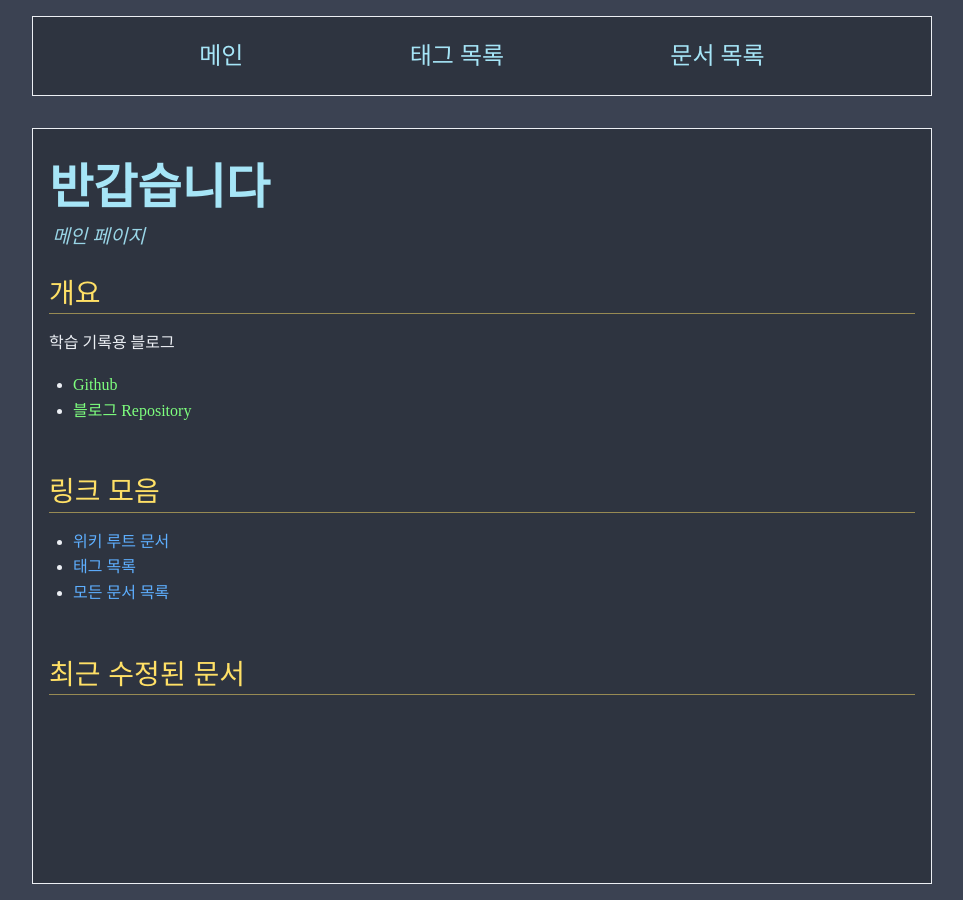
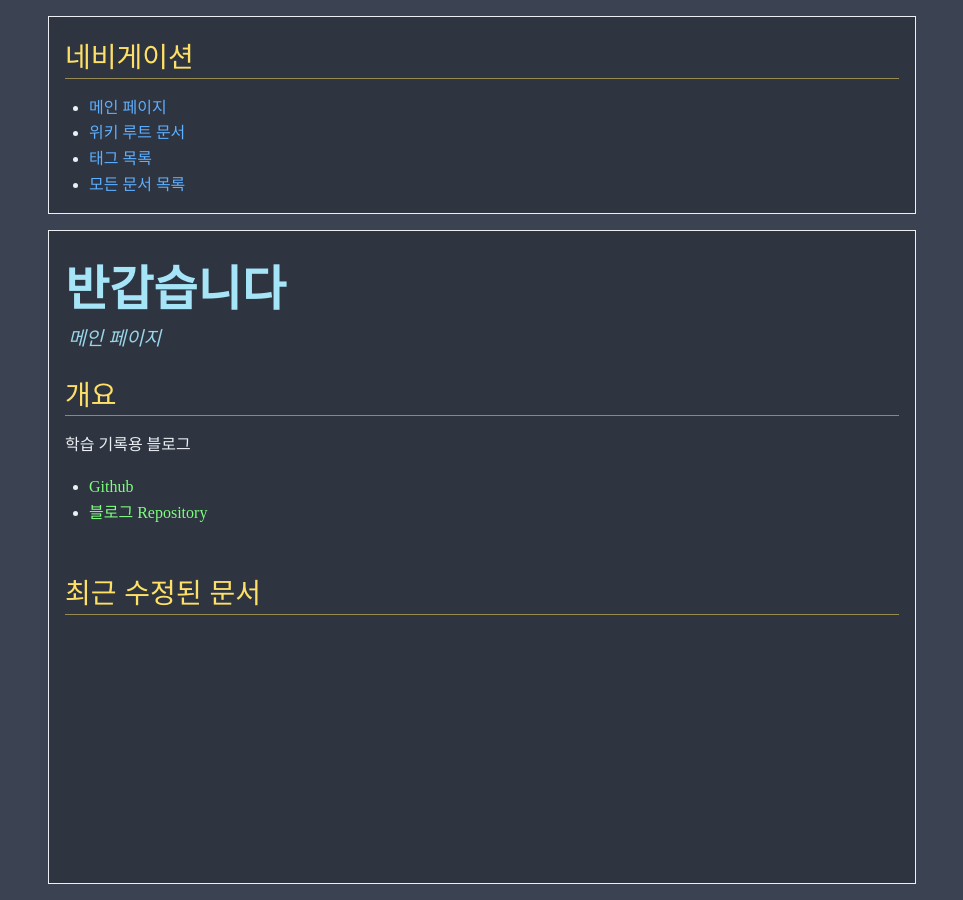
Before and after one commit to reudekx/reudekx.github.io, a Jekyll site: the page built from app/index.md, in a window 1280 px wide. Shown: the whole page, without its empty margins (158-1121 px from the left). Built offline with Jekyll 4.4.1, drawn with Linux system fonts in a browser that asks for light colours.

Commit message:
feat: 헤더 구현에 따른 코드 및 마크다운 수정

```diff
--- a/app/_includes/header.html
+++ b/app/_includes/header.html
@@ -1,9 +1,15 @@
 <header>
-    <div class="container">
-        <nav>
-            <a href="/">메인</a>
-            <a href="/tags">태그 목록</a>
-            <a href="/docs">문서 목록</a>
-        </nav>
-    </div>
+    <article class="document">
+        <div class="container">
+            <div class="content">
+                <h2>네비게이션</h2>
+                <ul>
+                    <li><a href="/">메인 페이지</a></li>
+                    <li><a href="/wiki">위키 루트 문서</a></li>
+                    <li><a href="/tags">태그 목록</a></li>
+                    <li><a href="/docs">모든 문서 목록</a></li>
+                </ul>
+            </div>
+        </div>
+    </article>
 </header>
--- a/app/_sass/base.scss
+++ b/app/_sass/base.scss
@@ -26,11 +26,6 @@ html {
   }
 }
 
-html, body {
-  height: 100%;
-}
-
-
 body {
   background-color: var(--color-background-default);
   color: var(--color-text-default);
@@ -39,26 +34,15 @@ body {
   margin: 0 auto;
   max-width: 900px;
   min-height: 100vh;
+  gap: 1rem;
+  padding: 1rem 0;
 }
 
-body {
-  >* {
-    margin: 1.0rem 0;
-  }
-
-  // // 첫 번째 자식 요소의 상단 마진 제거
-  // >*:first-child {
-  //   margin-top: 0;
-  // }
-
-  // // 마지막 자식 요소의 하단 마진 제거
-  // >*:last-child {
-  //   margin-bottom: 0;
-  // }
-}
 
 main {
   flex: 1;
+  display: flex;
+  flex-direction: column;
 }
 
 h1, h2, h3, h4 ,h5, h6 {
--- a/app/_sass/document.scss
+++ b/app/_sass/document.scss
@@ -1,11 +1,13 @@
 .document {
+    display: flex;
+    flex: 1;
     width: 100%;
-    height: 100%;
+    padding: 0 1rem;
 }
 
 .document>.container {
+    flex: 1;
     width: 100%;
-    height: 100%;
     display: flex;
     flex-direction: column;
     justify-content: flex-start;
@@ -24,7 +26,6 @@
     .document>.container {
         border-left: none;
         border-right: none;
-        border-bottom: none;
     }
 }
 
--- a/app/_sass/footer.scss
+++ b/app/_sass/footer.scss
@@ -1,12 +1,12 @@
-footer {
-    min-height: 5rem;
-}
+// footer {
+//     min-height: 5rem;
+// }
 
-footer>.container {
-    width: 100%;
-    height: 100%;
-    display: flex;
-    background-color: var(--color-background-footer);
-    color: var(--color-text-footer);
-    border: 1px solid var(--color-text-default);
-}
+// footer>.container {
+//     width: 100%;
+//     height: 100%;
+//     display: flex;
+//     background-color: var(--color-background-footer);
+//     color: var(--color-text-footer);
+//     border: 1px solid var(--color-text-default);
+// }
--- a/app/_sass/header.scss
+++ b/app/_sass/header.scss
@@ -1,42 +1,42 @@
-header {
-    min-height: 5rem;
-}
+// header {
+//     min-height: 5rem;
+// }
 
-header>.container {
-    width: 100%;
-    height: 100%;
-    background-color: var(--color-background-header);
-    color: var(--color-text-header);
-    border: 1px solid var(--color-text-default);
-}
+// header>.container {
+//     width: 100%;
+//     height: 100%;
+//     background-color: var(--color-background-header);
+//     color: var(--color-text-header);
+//     border: 1px solid var(--color-text-default);
+// }
 
-header>.container {
-    nav {
-        width: 100%;
-        height: 100%;
-        display: flex;
-        justify-content: space-evenly;
-        align-items: center;
-        gap: 1.0rem;
-        padding: 0 1.0rem;
-    }
+// header>.container {
+//     nav {
+//         width: 100%;
+//         height: 100%;
+//         display: flex;
+//         justify-content: space-evenly;
+//         align-items: center;
+//         gap: 1.0rem;
+//         padding: 0 1.0rem;
+//     }
 
-    nav>a {
-        color: var(--color-text-title);
-        font-size: 1.5rem;
+//     nav>a {
+//         color: var(--color-text-title);
+//         font-size: 1.5rem;
 
-        text-decoration: none;
+//         text-decoration: none;
 
-        &:hover {
-            opacity: 0.85;
-        }
-    }
-}
+//         &:hover {
+//             opacity: 0.85;
+//         }
+//     }
+// }
 
-@media (max-width: 768px) {
-    header>.container {
-        border-left: none;
-        border-right: none;
-        border-top: none;
-    }
-}
+// @media (max-width: 768px) {
+//     header>.container {
+//         border-left: none;
+//         border-right: none;
+//         border-top: none;
+//     }
+// }
--- a/app/index.md
+++ b/app/index.md
@@ -11,12 +11,6 @@ layout: main
 - [Github](https://github.com/reudekx)
 - [블로그 Repository](https://github.com/reudekx/reudekx.github.io)
 
-## 링크 모음
-
-- [위키 루트 문서](/wiki)
-- [태그 목록](/tags)
-- [모든 문서 목록](/docs)
-
 ## 최근 수정된 문서
 
 {% recent_docs 20 %}
```
